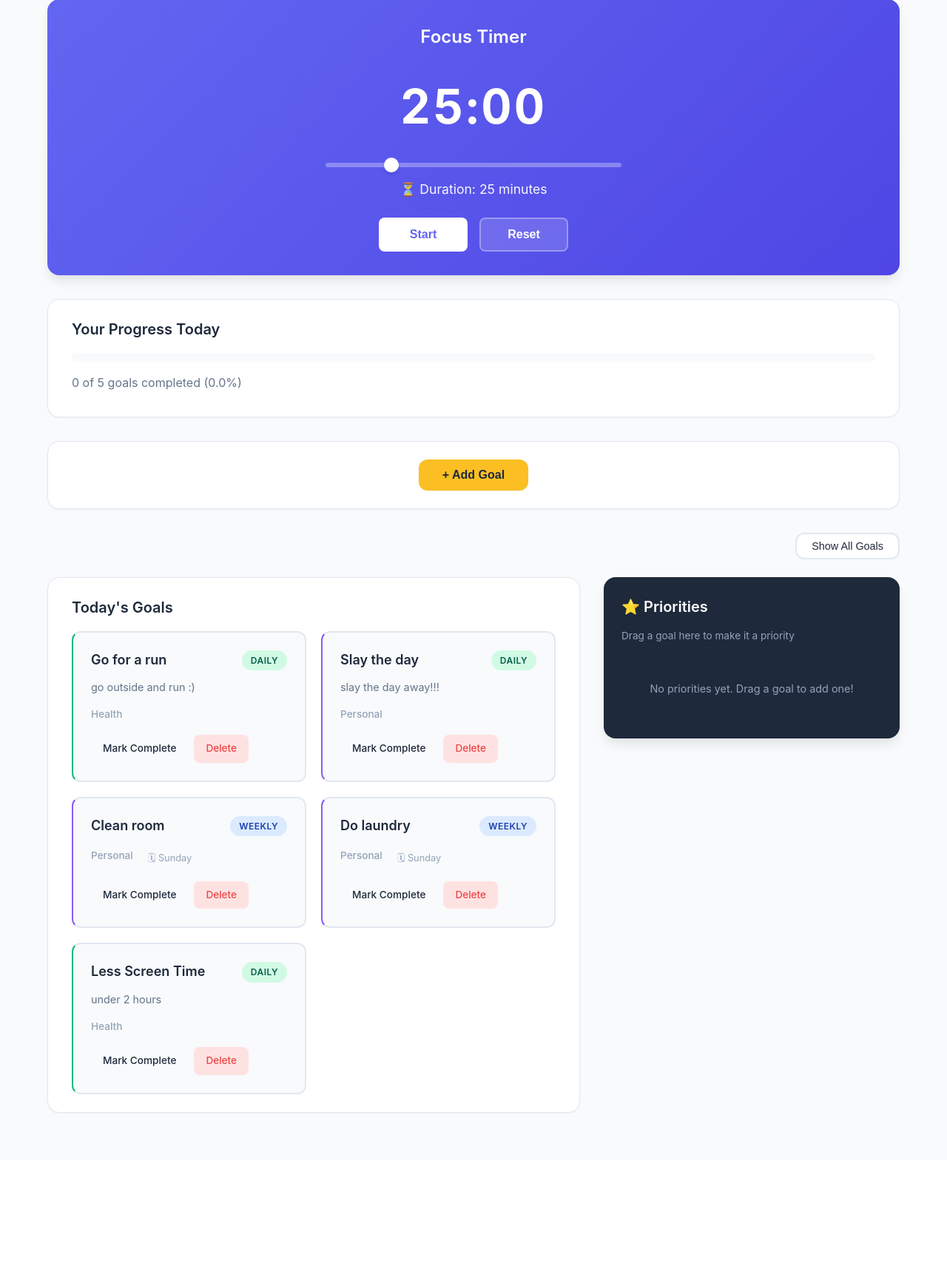
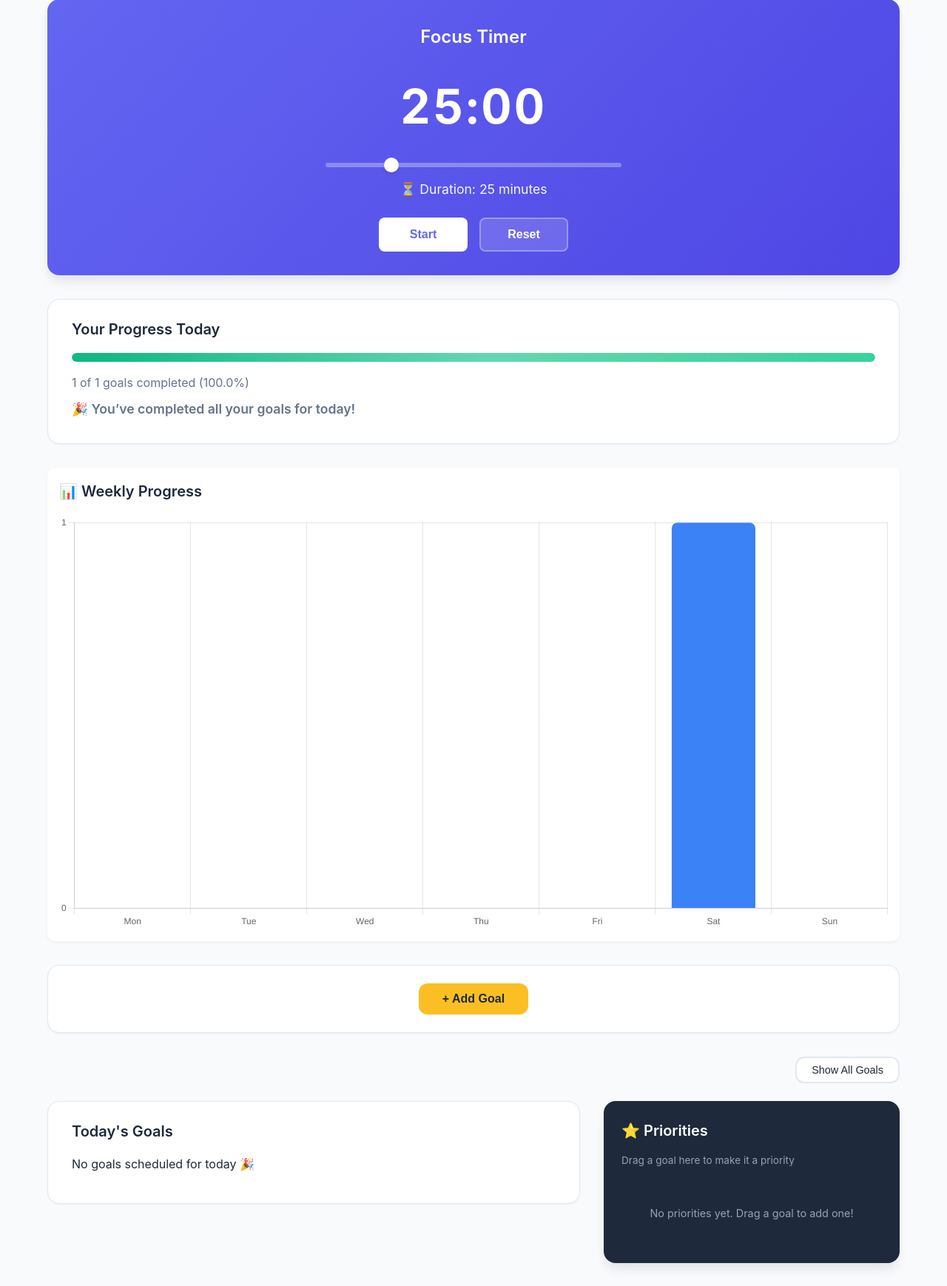
Before and after one commit to kaylee162/FocusApp, a Flask app: page /dashboard in a window 1280 px wide. Shown: the part 214-1952 px from the top of the page at 74% size. Before the commit the page ends 1719 px from the top, so only its background shows below. Run offline with Flask 3, Linux system fonts and the light colour scheme; a user stored in the database is signed in.

Commit message:
added weekly progress bar and fixed complete goals

```diff
--- a/routes/main.py
+++ b/routes/main.py
@@ -12,8 +12,8 @@
 from flask import render_template, redirect, url_for, flash
 from models.task import Task
 from models.priority import PriorityGoal
-
-
+from flask import jsonify
+from zoneinfo import ZoneInfo
 
 @main_bp.route("/")
 def index():
@@ -29,7 +29,13 @@
     form = GoalForm()
     reset_goals_if_needed()
 
-    # --- Load all goals for this user ---
+    # --- Time setup (use Eastern Time)
+    eastern = ZoneInfo("America/New_York")
+    today = datetime.now(eastern).date()
+    weekday_name = today.strftime("%A")
+    day_of_month = today.day
+
+    # --- Load all goals fresh from DB ---
     all_goals = Goal.query.filter_by(user_id=current_user.id).all()
 
     # --- Delete one-time completed goals ---
@@ -37,10 +43,6 @@
         if g.repeat_type == "none" and g.is_completed:
             db.session.delete(g)
     db.session.commit()
-
-    today = datetime.utcnow().date()
-    weekday_name = today.strftime("%A")
-    day_of_month = today.day
 
     # --- Identify today's goals ---
     today_goals_all = []
@@ -64,23 +66,19 @@
     completed_today = len([g for g in today_goals_all if g.is_completed])
     percent_today = (completed_today / total_today * 100) if total_today > 0 else 0
 
-    # --- Filter uncompleted goals for dashboard view ---
+    # --- Show only active (not completed) goals in today's section ---
     today_goals_uncompleted = [g for g in today_goals_all if not g.is_completed]
 
-    # --- Sort all goals for "Show All" view ---
+    # --- Sort all goals by next due date ---
     def next_due_date(goal):
-        """Estimate the next due date for sorting."""
-        # Daily → today
         if goal.repeat_type == "daily":
             return today
-        # Weekly → next occurrence of the weekday
         if goal.repeat_type == "weekly" and goal.target_day:
             weekdays = ["Monday", "Tuesday", "Wednesday", "Thursday", "Friday", "Saturday", "Sunday"]
             today_idx = weekdays.index(weekday_name)
             target_idx = weekdays.index(goal.target_day)
             delta_days = (target_idx - today_idx) % 7
             return today + timedelta(days=delta_days)
-        # Monthly → next date with that day number
         if goal.repeat_type == "monthly" and goal.target_day:
             try:
                 goal_day = int(goal.target_day.split("-")[-1])
@@ -92,10 +90,8 @@
                 next_month = today.month + 1 if today.month < 12 else 1
                 next_year = today.year if today.month < 12 else today.year + 1
                 return datetime(next_year, next_month, min(goal_day, 28)).date()
-        # One-time goals → today
         return today
 
-    # Sort by next due date
     all_goals_sorted = sorted(all_goals, key=next_due_date)
 
     # --- Handle adding a new goal ---
@@ -113,22 +109,19 @@
         flash("Goal added successfully!", "success")
         return redirect(url_for("main.dashboard"))
 
-    # --- Load today's tasks for the Mini Daily Planner ---
-    today_tasks = Task.query.filter_by(user_id=current_user.id, date=date.today()).all()
-
-    # after loading today_goals_uncompleted:
+    # --- Load tasks and priorities ---
+    today_tasks = Task.query.filter_by(user_id=current_user.id, date=today).all()
     priority_goals = (
         db.session.query(Goal)
         .join(PriorityGoal, PriorityGoal.goal_id == Goal.id)
         .filter(
             PriorityGoal.user_id == current_user.id,
-            PriorityGoal.date == date.today()
+            PriorityGoal.date == today
         )
         .all()
     )
 
-
-    # --- Render dashboard with goals + tasks ---
+    # --- Render the dashboard ---
     return render_template(
         "dashboard.html",
         user=current_user,
@@ -141,6 +134,7 @@
         tasks=today_tasks,
         priorities=priority_goals
     )
+
 
 
 @main_bp.route("/goal/<int:goal_id>/complete")
@@ -188,29 +182,57 @@
     return redirect(url_for("main.dashboard"))
 
 def reset_goals_if_needed():
-    today = datetime.utcnow().date()
+    eastern = ZoneInfo("America/New_York")
+    today = datetime.now(eastern).date()
     goals = Goal.query.all()
 
     for goal in goals:
-        # Skip if already refreshed today
-        if goal.last_reset == today:
+        # Convert datetime to date safely if needed
+        last_reset_date = (
+            goal.last_reset.date() if goal.last_reset else None
+        )
+
+        # Skip if already reset today
+        if last_reset_date == today:
             continue
 
-        # Daily goals reset every day
+        # --- Daily goals ---
         if goal.repeat_type == "daily":
             goal.is_completed = False
-            goal.last_reset = today
+            goal.last_reset = datetime.now(eastern)
 
-        # Weekly goals reset on the target weekday
+        # --- Weekly goals ---
         elif goal.repeat_type == "weekly":
             if goal.target_day and goal.target_day.lower() == today.strftime("%A").lower():
                 goal.is_completed = False
-                goal.last_reset = today
+                goal.last_reset = datetime.now(eastern)
 
-        # Monthly goals reset on the target day of month
+        # --- Monthly goals ---
         elif goal.repeat_type == "monthly":
-            if goal.target_day and goal.target_day.isdigit() and int(goal.target_day) == today.day:
-                goal.is_completed = False
-                goal.last_reset = today
+            try:
+                if goal.target_day and int(goal.target_day) == today.day:
+                    goal.is_completed = False
+                    goal.last_reset = datetime.now(eastern)
+            except ValueError:
+                pass
 
     db.session.commit()
+
+@main_bp.route("/api/progress_data")
+@login_required
+def progress_data():
+    today = date.today()
+    data = []
+
+    for i in range(6, -1, -1):  # past 7 days
+        day = today - timedelta(days=i)
+        # Example rule: a goal counts if completed that day (is_completed True and created before/at day)
+        count = Goal.query.filter(
+            Goal.user_id == current_user.id,
+            Goal.is_completed == True,
+            Goal.updated_at >= day,
+            Goal.updated_at < day + timedelta(days=1)
+        ).count() if hasattr(Goal, "updated_at") else 0
+        data.append({"date": day.strftime("%a"), "count": count})
+
+    return jsonify(data)
--- a/static/css/style.css
+++ b/static/css/style.css
@@ -7,6 +7,7 @@
   --accent: #fbbf24;
   --accent-hover: #f59e0b;
   --success: #10b981;
+  --sucesss-light: #d1fae5;
   --danger: #ef4444;
   --danger-light: #fee2e2;
 
@@ -200,7 +201,7 @@
 }
 
 .btn-primary {
-  background: var(--primary);
+  background: var(--primary) !important;
   color: white;
 }
 
@@ -432,6 +433,23 @@
 }
 
 /* ===================================
+   WEEKY PROGRESS CHART
+   =================================== */
+.weekly-progress {
+  background-color: #fff;
+  border-radius: 10px;
+  padding: 1rem;
+  margin-top: 1.5rem;
+  margin-bottom: 2rem;
+  box-shadow: 0 2px 4px rgba(0,0,0,0.05);
+  max-width: 100%;
+  margin-left: auto;        /* center horizontally */
+  margin-right: auto;
+}
+
+
+
+/* ===================================
    ADD GOAL SECTION
    =================================== */
 .add-goal {
@@ -459,6 +477,27 @@
 
 .add-goal-btn:hover {
   background: var(--accent-hover);
+  transform: translateY(-2px);
+  box-shadow: var(--shadow-md);
+}
+
+.btn-complete {
+  background: var(--sucesss-light); /*here*/
+  color: var(--success);
+  font-weight: 600;
+  border: none;
+  border-radius: var(--radius);
+  padding: 0.5rem 1.5rem;
+  cursor: pointer;
+  transition: var(--transition);
+  font-size: 0.9rem;
+  box-shadow: var(--shadow-sm);
+  text-decoration: none;
+}
+
+.btn-complete:hover {
+  background: var(--success);
+  color: white;
   transform: translateY(-2px);
   box-shadow: var(--shadow-md);
 }
--- a/static/js/scripts.js
+++ b/static/js/scripts.js
@@ -388,3 +388,41 @@
     }
   }
 });
+/* === Weekly Progress Chart === */
+async function loadWeeklyProgress() {
+  const ctx = document.getElementById("progressChart");
+  if (!ctx) return;
+
+  const res = await fetch("/api/progress_data");
+  const data = await res.json();
+
+  const labels = data.map(d => d.date);
+  const counts = data.map(d => d.count);
+
+  new Chart(ctx, {
+    type: "bar",
+    data: {
+      labels,
+      datasets: [{
+        label: "Goals Completed",
+        data: counts,
+        backgroundColor: "#3b82f6",
+        borderRadius: 8
+      }]
+    },
+    options: {
+      scales: {
+        y: {
+          beginAtZero: true,
+          ticks: { precision: 0 }
+        }
+      },
+      plugins: {
+        legend: { display: false },
+        title: { display: false }
+      }
+    }
+  });
+}
+
+document.addEventListener("DOMContentLoaded", loadWeeklyProgress);
--- a/templates/base.html
+++ b/templates/base.html
@@ -7,6 +7,10 @@
 
   <!-- STYLES -->
   <link rel="stylesheet" href="{{ url_for('static', filename='css/style.css') }}">
+
+  <!-- CHART.JS -->
+  <script src="https://cdn.jsdelivr.net/npm/chart.js"></script>
+
   <!-- Favicon -->
   <link rel="icon" type="image/png" sizes="32x32" href="{{ url_for('static', filename='img/favicon-32x32.png') }}">
   <link rel="icon" type="image/png" sizes="16x16" href="{{ url_for('static', filename='img/favicon-16x16.png') }}">
--- a/templates/dashboard.html
+++ b/templates/dashboard.html
@@ -46,9 +46,16 @@
 
 </section>
 
+<!-- === Weekly Progress Chart === -->
+<section class="weekly-progress card">
+  <h3>📊 Weekly Progress</h3>
+  <canvas id="progressChart" width="400" height="200"></canvas>
+</section>
+
+
 <!-- ================= ADD GOAL BUTTON + MODAL ================= -->
 <section class="add-goal">
-  <button id="openGoalModal" class="btn add-goal-btn">+ Add Goal</button>
+  <button id="openGoalModal" class="add-goal-btn">+ Add Goal</button>
 
   <!-- Modal Overlay -->
   <div id="goalModal" class="modal hidden">
@@ -130,7 +137,7 @@
 
               <div class="actions">
                 {% if not goal.is_completed %}
-                  <a href="{{ url_for('main.complete_goal', goal_id=goal.id) }}" class="btn">Mark Complete</a>
+                  <a href="{{ url_for('main.complete_goal', goal_id=goal.id) }}" class="btn-complete">Mark Complete</a>
                 {% else %}
                   <span class="completed-text">✅ Completed</span>
                 {% endif %}
```
Also changed, not shown: models/goal.py (+13 -1 lines), instance/focus.db.
